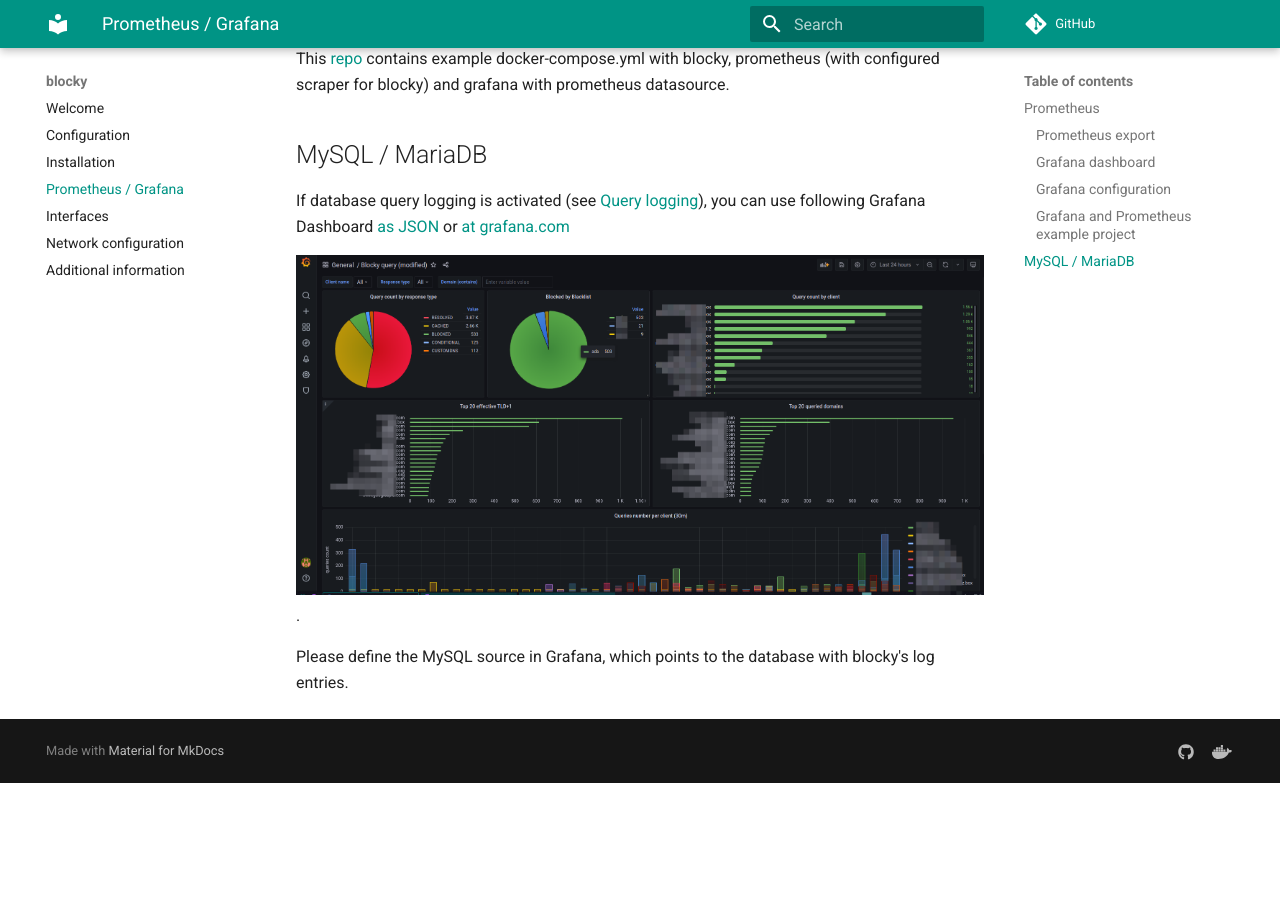
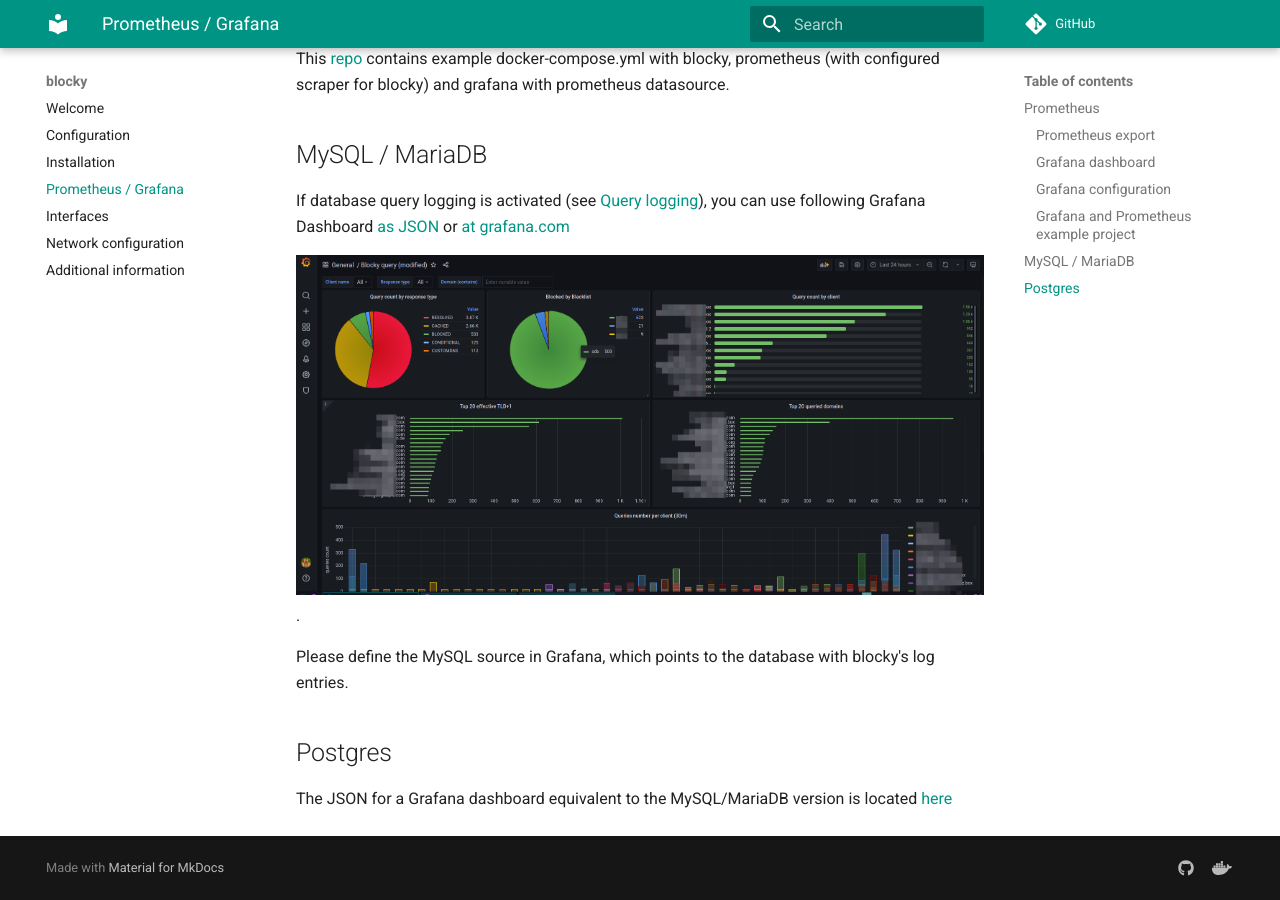
Before and after one commit to 0xERR0R/blocky, an MkDocs documentation site: the page built from docs/prometheus_grafana.md, in a window 1280 px wide and 900 px high, scrolled down 1698 px. Built offline with MkDocs 1.6.1 and Material for MkDocs 9.7.7, drawn with Linux system fonts in a browser that asks for light colours; comment, search, counter and statistics services are not loaded; before the commit the page ends 2481 px from its top, so only the background shows below that.

Commit message:
add small section in docs

```diff
--- a/docs/prometheus_grafana.md
+++ b/docs/prometheus_grafana.md
@@ -52,4 +52,8 @@
 
 Please define the MySQL source in Grafana, which points to the database with blocky's log entries.
 
+## Postgres
+
+The JSON for a Grafana dashboard equivalent to the MySQL/MariaDB version is located [here](https://github.com/0xERR0R/blocky/blob/master/docs/blocky-query-grafana-postgres.json)
+
 --8<-- "docs/includes/abbreviations.md"
```
